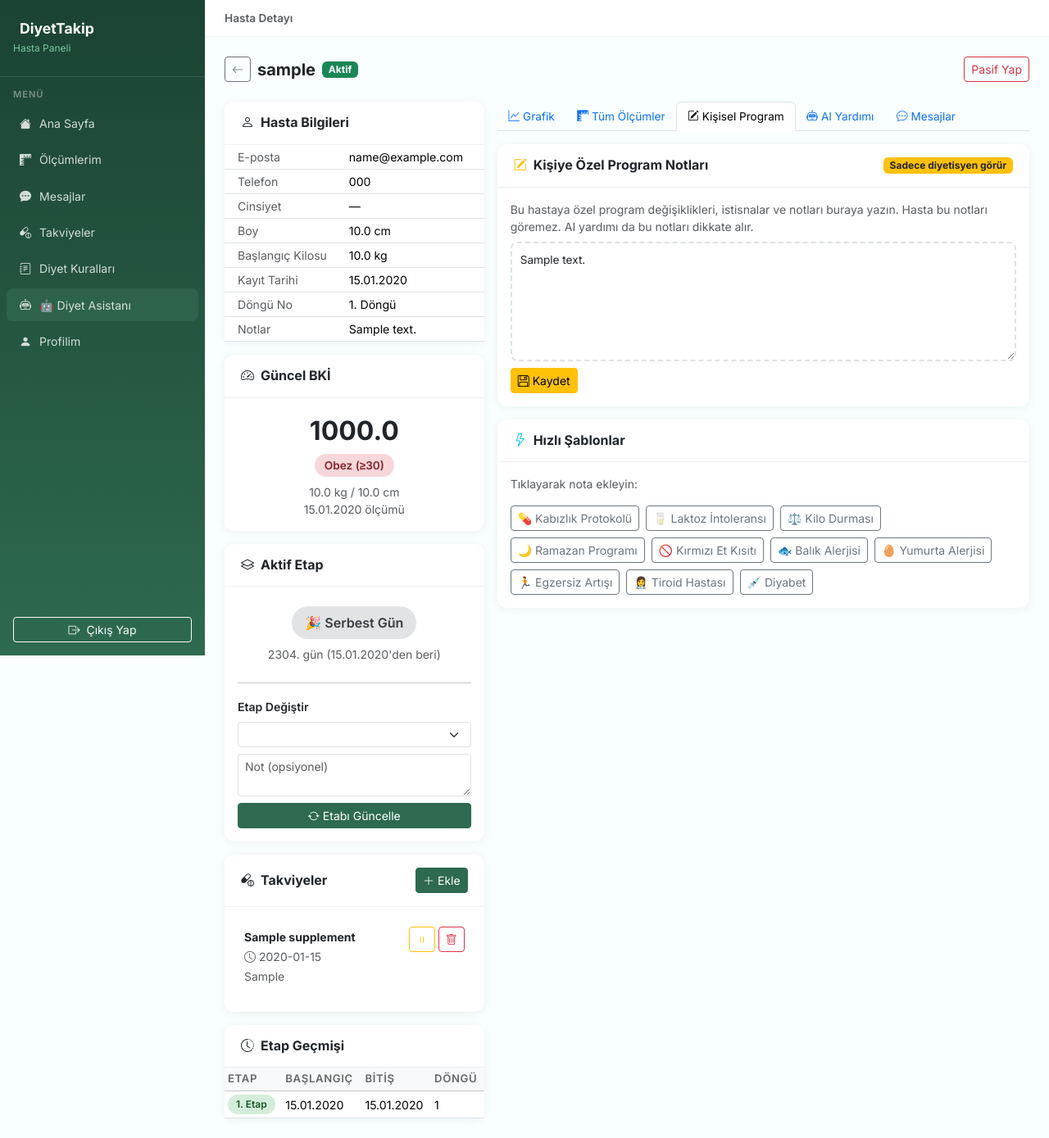
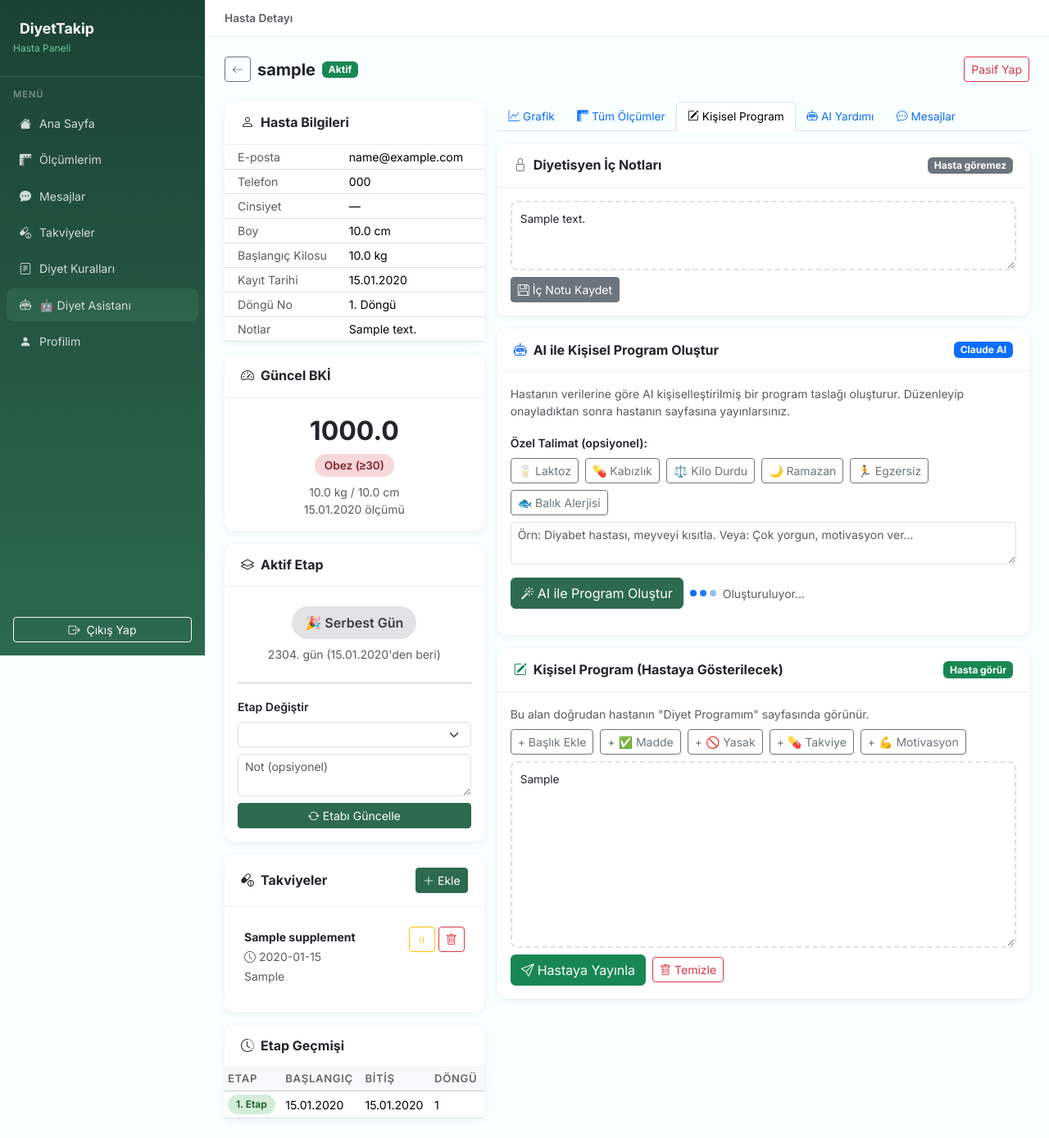
Before and after one commit to ozgurkarakoyun/diyet_01, a Flask app: template app/templates/dietitian/patient_detail.html in a window 1280 px wide, after a click on "Kişisel Program". Shown: the whole page at 82% size. Run offline with Flask 3, Linux system fonts and the light colour scheme; a user stored in the database is signed in; tables that the repository leaves empty hold one stand-in row (values such as "Sample post"); the template is opened without the code that fills it: values that come from a table or form of the project are taken from there, most other values are stand-ins (such as "Sample title", 1, 10 or a date in 2020); lists and menus that the app fills with data are empty; some libraries are stand-ins or nearby versions.

Commit message:
Update patient_detail.html

```diff
--- a/app/templates/dietitian/patient_detail.html
+++ b/app/templates/dietitian/patient_detail.html
@@ -426,45 +426,95 @@
 
             <!-- TAB: KİŞİSEL PROGRAM -->
             <div class="tab-pane fade" id="tab-program">
+
+                <!-- Diyetisyen İç Notları -->
+                <div class="card mb-3">
+                    <div class="card-header d-flex align-items-center">
+                        <h6 class="mb-0 fw-bold"><i class="bi bi-lock me-2 text-secondary"></i>Diyetisyen İç Notları</h6>
+                        <span class="badge bg-secondary ms-auto">Hasta göremez</span>
+                    </div>
+                    <div class="card-body">
+                        <textarea id="internalNotesArea" class="form-control personal-notes-area mb-2" rows="3"
+                                  placeholder="İstisna, uyarı, ilaç notu, hatırlatıcı... (Hasta göremez)">{{ patient.notes or '' }}</textarea>
+                        <button class="btn btn-sm btn-secondary" onclick="saveInternalNotes()">
+                            <i class="bi bi-floppy me-1"></i>İç Notu Kaydet
+                        </button>
+                        <span id="internalNoteStatus" class="text-muted small ms-2"></span>
+                    </div>
+                </div>
+
+                <!-- AI ile Kişisel Program Oluştur -->
                 <div class="card mb-3">
                     <div class="card-header d-flex align-items-center gap-2">
-                        <h6 class="mb-0 fw-bold"><i class="bi bi-pencil-square me-2 text-warning"></i>Kişiye Özel Program Notları</h6>
-                        <span class="badge bg-warning text-dark ms-auto">Sadece diyetisyen görür</span>
+                        <h6 class="mb-0 fw-bold"><i class="bi bi-robot me-2 text-primary"></i>AI ile Kişisel Program Oluştur</h6>
+                        <span class="badge bg-primary ms-auto">Claude AI</span>
                     </div>
                     <div class="card-body">
-                        <p class="text-muted small mb-2">
-                            Bu hastaya özel program değişiklikleri, istisnalar ve notları buraya yazın.
-                            Hasta bu notları göremez. AI yardımı da bu notları dikkate alır.
+                        <p class="text-muted small mb-3">
+                            Hastanın verilerine göre AI kişiselleştirilmiş bir program taslağı oluşturur.
+                            Düzenleyip onayladıktan sonra hastanın sayfasına yayınlarsınız.
                         </p>
-                        <textarea id="personalNotesArea" class="form-control personal-notes-area mb-2"
-                                  rows="6" placeholder="Örnek: Hasta laktozu kesiyor, 1. etapta yoğurt çıkarıldı. Kabızlık protokolü uygulanıyor. Serbest günde bakliyat kısıtlandı...">{{ patient.notes or '' }}</textarea>
-                        <div class="d-flex gap-2 align-items-center">
-                            <button class="btn btn-warning btn-sm" onclick="saveNotes()">
-                                <i class="bi bi-floppy me-1"></i>Kaydet
+                        <div class="mb-3">
+                            <label class="form-label small fw-semibold">Özel Talimat (opsiyonel):</label>
+                            <div class="d-flex flex-wrap gap-2 mb-2">
+                                <button class="btn btn-outline-secondary btn-sm" onclick="addInstruction('Laktoz intoleransı var, yoğurt çıkar.')">🥛 Laktoz</button>
+                                <button class="btn btn-outline-secondary btn-sm" onclick="addInstruction('Kabızlık protokolü ekle.')">💊 Kabızlık</button>
+                                <button class="btn btn-outline-secondary btn-sm" onclick="addInstruction('Kilo durdu, motivasyon ver ve kilo durması protokolünü ekle.')">⚖️ Kilo Durdu</button>
+                                <button class="btn btn-outline-secondary btn-sm" onclick="addInstruction('Ramazan programına göre düzenle.')">🌙 Ramazan</button>
+                                <button class="btn btn-outline-secondary btn-sm" onclick="addInstruction('Çok yoğun egzersiz yapıyor, protein miktarını artır.')">🏃 Egzersiz</button>
+                                <button class="btn btn-outline-secondary btn-sm" onclick="addInstruction('Balık alerjisi var, menüden çıkar.')">🐟 Balık Alerjisi</button>
+                            </div>
+                            <textarea id="aiInstructions" class="form-control form-control-sm" rows="2"
+                                      placeholder="Örn: Diyabet hastası, meyveyi kısıtla. Veya: Çok yorgun, motivasyon ver..."></textarea>
+                        </div>
+                        <div class="d-flex gap-2 mb-3">
+                            <button class="btn btn-primary" onclick="generateProgram()" id="generateBtn">
+                                <i class="bi bi-magic me-1"></i>AI ile Program Oluştur
                             </button>
-                            <span id="notesSaveStatus" class="text-muted small"></span>
+                            <div id="generateThinking" style="display:none" class="d-flex align-items-center gap-1 text-muted small">
+                                <span class="ai-thinking"></span><span class="ai-thinking"></span><span class="ai-thinking"></span>
+                                <span class="ms-1">Oluşturuluyor...</span>
+                            </div>
+                        </div>
+
+                        <!-- AI Önizleme -->
+                        <div id="programPreview" style="display:none">
+                            <div class="d-flex align-items-center justify-content-between mb-2">
+                                <span class="fw-semibold small"><i class="bi bi-eye me-1"></i>AI Taslağı — Düzenleyip Yayınlayın</span>
+                                <button class="btn btn-xs btn-sm btn-outline-secondary" onclick="copyToEditor()">
+                                    <i class="bi bi-arrow-down me-1"></i>Editöre Kopyala
+                                </button>
+                            </div>
+                            <div id="programPreviewContent" class="ai-bubble mb-2" style="max-height:300px;overflow-y:auto"></div>
                         </div>
                     </div>
                 </div>
 
-                <!-- Hızlı Değişiklik Şablonları -->
+                <!-- Program Editörü & Yayınla -->
                 <div class="card">
-                    <div class="card-header">
-                        <h6 class="mb-0 fw-bold"><i class="bi bi-lightning me-2 text-info"></i>Hızlı Şablonlar</h6>
+                    <div class="card-header d-flex align-items-center">
+                        <h6 class="mb-0 fw-bold"><i class="bi bi-pencil-square me-2 text-success"></i>Kişisel Program (Hastaya Gösterilecek)</h6>
+                        <span class="badge bg-success ms-auto">Hasta görür</span>
                     </div>
                     <div class="card-body">
-                        <p class="text-muted small mb-3">Tıklayarak nota ekleyin:</p>
-                        <div class="d-flex flex-wrap gap-2">
-                            <button class="btn btn-outline-secondary btn-sm" onclick="addNote('⚠️ Kabızlık protokolü uygulanıyor (gece kayısı-ceviz, magnezyum).')">💊 Kabızlık Protokolü</button>
-                            <button class="btn btn-outline-secondary btn-sm" onclick="addNote('🥛 Laktoz intoleransı: yoğurt çıkarıldı, yerine zeytinyağlı salata.')">🥛 Laktoz İntoleransı</button>
-                            <button class="btn btn-outline-secondary btn-sm" onclick="addNote('⚖️ Kilo verme durdu — maydanoz-limon karışımı başlandı (gün aşırı).')">⚖️ Kilo Durması</button>
-                            <button class="btn btn-outline-secondary btn-sm" onclick="addNote('🌙 Ramazan programına alındı (4 günlük üç aylar planı).')">🌙 Ramazan Programı</button>
-                            <button class="btn btn-outline-secondary btn-sm" onclick="addNote('🚫 Kırmızı et kısıtlandı — dini/kişisel tercih.')">🚫 Kırmızı Et Kısıtı</button>
-                            <button class="btn btn-outline-secondary btn-sm" onclick="addNote('🐟 Balık alerjisi: deniz ürünleri menüden çıkarıldı.')">🐟 Balık Alerjisi</button>
-                            <button class="btn btn-outline-secondary btn-sm" onclick="addNote('🥚 Yumurta alerjisi: yumurta menüden çıkarıldı.')">🥚 Yumurta Alerjisi</button>
-                            <button class="btn btn-outline-secondary btn-sm" onclick="addNote('🏃 Yoğun egzersiz yapıyor: 3. etaptan itibaren protein miktarı artırıldı.')">🏃 Egzersiz Artışı</button>
-                            <button class="btn btn-outline-secondary btn-sm" onclick="addNote('👩‍⚕️ Tiroid hastası — iyotlu tuz kullanımı dikkatli olunacak.')">👩‍⚕️ Tiroid Hastası</button>
-                            <button class="btn btn-outline-secondary btn-sm" onclick="addNote('💉 Diyabet: şeker içeren gıdalar ve meyve sıkı kontrol altında.')">💉 Diyabet</button>
+                        <p class="text-muted small mb-2">Bu alan doğrudan hastanın "Diyet Programım" sayfasında görünür.</p>
+                        <div class="d-flex flex-wrap gap-2 mb-2">
+                            <button class="btn btn-outline-secondary btn-sm" onclick="appendToProgram('🎯 Senin İçin Özel Notlar\n')">+ Başlık Ekle</button>
+                            <button class="btn btn-outline-secondary btn-sm" onclick="appendToProgram('✅ ')">+ ✅ Madde</button>
+                            <button class="btn btn-outline-secondary btn-sm" onclick="appendToProgram('🚫 ')">+ 🚫 Yasak</button>
+                            <button class="btn btn-outline-secondary btn-sm" onclick="appendToProgram('💊 ')">+ 💊 Takviye</button>
+                            <button class="btn btn-outline-secondary btn-sm" onclick="appendToProgram('💪 ')">+ 💪 Motivasyon</button>
+                        </div>
+                        <textarea id="personalProgramArea" class="form-control personal-notes-area mb-2" rows="10"
+                                  placeholder="Hasta için kişiselleştirilmiş program buraya yazılır veya AI taslağı buraya kopyalanır...">{{ patient.personal_program or '' }}</textarea>
+                        <div class="d-flex gap-2 align-items-center">
+                            <button class="btn btn-success" onclick="savePersonalProgram()">
+                                <i class="bi bi-send me-1"></i>Hastaya Yayınla
+                            </button>
+                            <button class="btn btn-outline-danger btn-sm" onclick="clearProgram()">
+                                <i class="bi bi-trash me-1"></i>Temizle
+                            </button>
+                            <span id="programSaveStatus" class="text-muted small ms-1"></span>
                         </div>
                     </div>
                 </div>
@@ -584,13 +634,14 @@
 {% block extra_js %}
 <script src="https://cdn.jsdelivr.net/npm/chart.js@4.4.0/dist/chart.umd.min.js"></script>
 <script>
-// ── AI Yardımı ────────────────────────────────────────────────────────────────
 const patientId = {{ patient.id }};
-const aiAssistUrl = "{{ url_for('dietitian.ai_assist', patient_id=patient.id) }}";
-const updateNotesUrl = "{{ url_for('dietitian.update_patient_notes', patient_id=patient.id) }}";
+const aiAssistUrl        = "{{ url_for('dietitian.ai_assist', patient_id=patient.id) }}";
+const updateNotesUrl     = "{{ url_for('dietitian.update_patient_notes', patient_id=patient.id) }}";
+const generateProgramUrl = "{{ url_for('dietitian.ai_generate_program', patient_id=patient.id) }}";
 console.log('AI URL:', aiAssistUrl);
 console.log('Notes URL:', updateNotesUrl);
 
+// ── AI Yardımı ────────────────────────────────────────────────────────────────
 function askAI(question) {
     document.getElementById('aiQuestion').value = question;
     sendAIQuestion();
@@ -599,12 +650,10 @@ function askAI(question) {
 async function sendAIQuestion() {
     const q = document.getElementById('aiQuestion').value.trim();
     if (!q) return;
-
     document.getElementById('aiResponseArea').style.display = 'none';
     document.getElementById('aiError').style.display = 'none';
     document.getElementById('aiThinking').style.display = 'block';
     document.getElementById('aiSendBtn').disabled = true;
-
     try {
         const res = await fetch(aiAssistUrl, {
             method: 'POST',
@@ -633,10 +682,10 @@ document.getElementById('aiQuestion')?.addEventListener('keydown', e => {
     if (e.key === 'Enter' && e.ctrlKey) sendAIQuestion();
 });
 
-// ── Kişisel Notlar ────────────────────────────────────────────────────────────
-async function saveNotes() {
-    const notes = document.getElementById('personalNotesArea').value;
-    const status = document.getElementById('notesSaveStatus');
+// ── Kişisel Program ───────────────────────────────────────────────────────────
+async function saveInternalNotes() {
+    const notes = document.getElementById('internalNotesArea').value;
+    const status = document.getElementById('internalNoteStatus');
     status.textContent = 'Kaydediliyor...';
     try {
         const res = await fetch(updateNotesUrl, {
@@ -648,16 +697,74 @@ async function saveNotes() {
         const data = await res.json();
         status.textContent = data.ok ? '✅ Kaydedildi' : '❌ Hata';
         setTimeout(() => status.textContent = '', 3000);
-    } catch(e) {
-        status.textContent = '❌ Bağlantı hatası';
+    } catch(e) { status.textContent = '❌ ' + e.message; }
+}
+
+async function savePersonalProgram() {
+    const personal_program = document.getElementById('personalProgramArea').value;
+    const status = document.getElementById('programSaveStatus');
+    status.textContent = 'Yayınlanıyor...';
+    try {
+        const res = await fetch(updateNotesUrl, {
+            method: 'POST',
+            credentials: 'same-origin',
+            headers: { 'Content-Type': 'application/json', 'X-Requested-With': 'XMLHttpRequest' },
+            body: JSON.stringify({ personal_program })
+        });
+        const data = await res.json();
+        status.textContent = data.ok ? '✅ Hastaya yayınlandı!' : '❌ Hata';
+        setTimeout(() => status.textContent = '', 4000);
+    } catch(e) { status.textContent = '❌ ' + e.message; }
+}
+
+async function generateProgram() {
+    const instructions = document.getElementById('aiInstructions').value.trim();
+    document.getElementById('generateBtn').disabled = true;
+    document.getElementById('generateThinking').style.display = 'flex';
+    document.getElementById('programPreview').style.display = 'none';
+    try {
+        const res = await fetch(generateProgramUrl, {
+            method: 'POST',
+            credentials: 'same-origin',
+            headers: { 'Content-Type': 'application/json', 'X-Requested-With': 'XMLHttpRequest' },
+            body: JSON.stringify({ instructions })
+        });
+        const data = await res.json();
+        if (data.program) {
+            document.getElementById('programPreviewContent').textContent = data.program;
+            document.getElementById('programPreview').style.display = 'block';
+        } else {
+            alert('Hata: ' + (data.error || 'Yanıt alınamadı'));
+        }
+    } catch(e) { alert('Bağlantı hatası: ' + e.message); }
+    document.getElementById('generateBtn').disabled = false;
+    document.getElementById('generateThinking').style.display = 'none';
+}
+
+function copyToEditor() {
+    const preview = document.getElementById('programPreviewContent').textContent;
+    const editor = document.getElementById('personalProgramArea');
+    editor.value = preview;
+    editor.scrollIntoView({ behavior: 'smooth' });
+    editor.focus();
+}
+
+function appendToProgram(text) {
+    const area = document.getElementById('personalProgramArea');
+    const pos = area.selectionStart;
+    area.value = area.value.slice(0, pos) + text + area.value.slice(pos);
+    area.focus();
+}
+
+function clearProgram() {
+    if (confirm('Kişisel programı temizlemek istediğinize emin misiniz?')) {
+        document.getElementById('personalProgramArea').value = '';
     }
 }
 
-function addNote(text) {
-    const area = document.getElementById('personalNotesArea');
-    const existing = area.value.trim();
-    area.value = existing ? existing + '\n' + text : text;
-    area.focus();
+function addInstruction(text) {
+    const area = document.getElementById('aiInstructions');
+    area.value = area.value ? area.value + ' ' + text : text;
 }
 
 // Mesaj scroll
```
